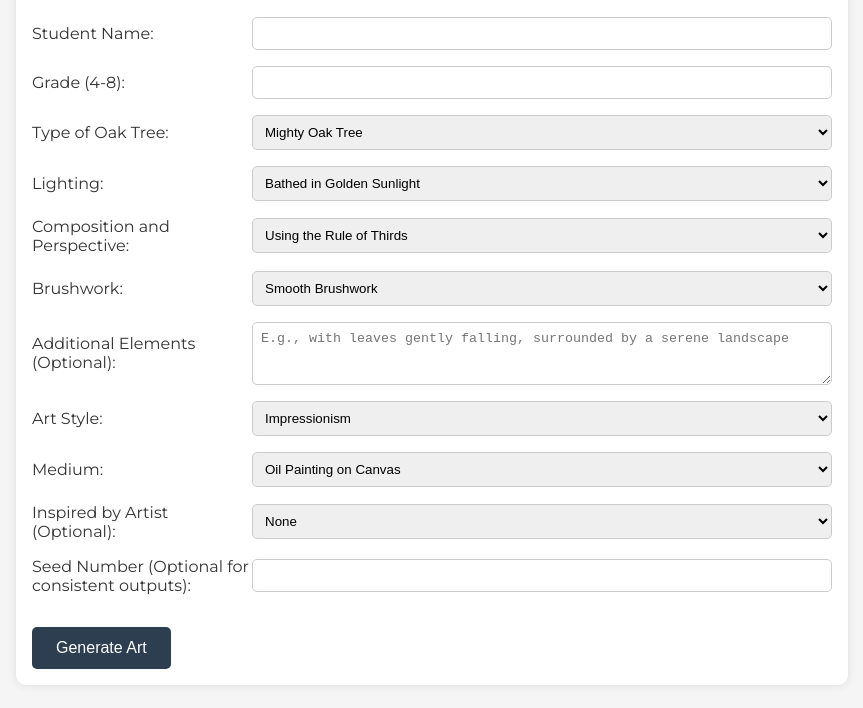
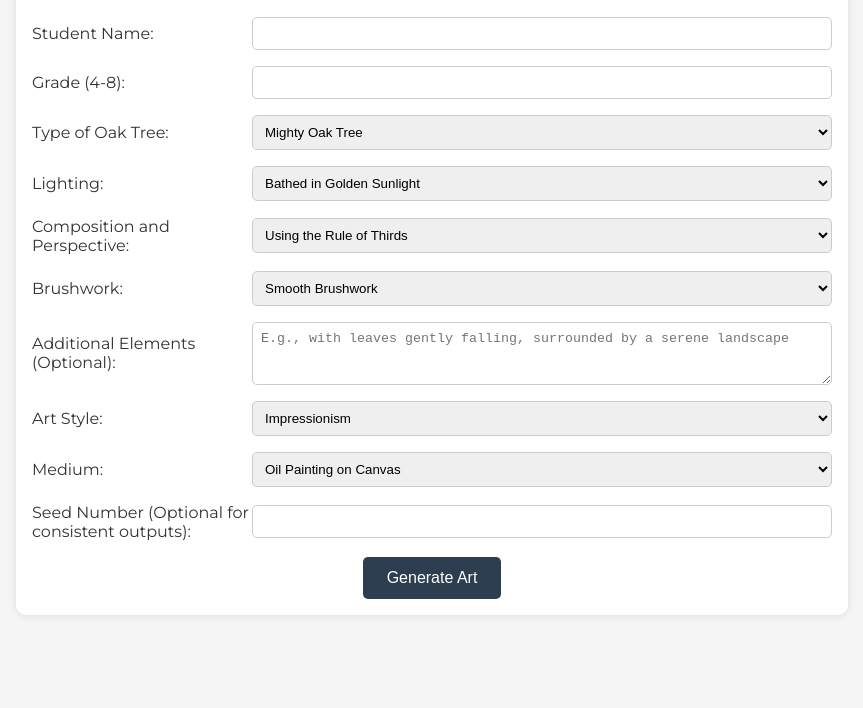
Before and after one commit to TimmyOfCode/oakartai, a plain HTML site: page index.html in a window 1280 px wide. Shown: the part 162-870 px from the top of the page, without its empty margins (208-1071 px from the left). After the commit the page ends 809 px from the top, so only its background shows below. Drawn offline with nearby package versions, Linux system fonts and the light colour scheme.

Commit message:
Refactor button layout and remove artist inspiration selection from form

```diff
--- a/index.html
+++ b/index.html
@@ -59,6 +59,12 @@
             resize: vertical;
         }
 
+        /* Centered Button */
+        .button-container {
+            text-align: center;
+            margin-top: 1rem;
+        }
+
         button {
             background-color: #2c3e50;
             color: #ffffff;
@@ -67,7 +73,6 @@
             border-radius: 5px;
             cursor: pointer;
             font-size: 1rem;
-            margin-top: 1rem;
         }
 
         button:hover {
@@ -278,34 +283,6 @@
             </select>
         </div>
 
-        <!-- Artist Inspiration -->
-        <div class="form-group">
-            <label for="artist">Inspired by Artist (Optional):</label>
-            <select id="artist">
-                <option value="">None</option>
-                <option value="Leonardo da Vinci">Leonardo da Vinci</option>
-                <option value="Michelangelo">Michelangelo</option>
-                <option value="Vincent van Gogh">Vincent van Gogh</option>
-                <option value="Pablo Picasso">Pablo Picasso</option>
-                <option value="Rembrandt">Rembrandt</option>
-                <option value="Claude Monet">Claude Monet</option>
-                <option value="Salvador Dalí">Salvador Dalí</option>
-                <option value="Frida Kahlo">Frida Kahlo</option>
-                <option value="Georgia O'Keeffe">Georgia O'Keeffe</option>
-                <option value="Edgar Degas">Edgar Degas</option>
-                <option value="Paul Cézanne">Paul Cézanne</option>
-                <option value="Andy Warhol">Andy Warhol</option>
-                <option value="Henri Matisse">Henri Matisse</option>
-                <option value="Jackson Pollock">Jackson Pollock</option>
-                <option value="Edvard Munch">Edvard Munch</option>
-                <option value="Johannes Vermeer">Johannes Vermeer</option>
-                <option value="Caravaggio">Caravaggio</option>
-                <option value="Gustav Klimt">Gustav Klimt</option>
-                <option value="Pierre-Auguste Renoir">Pierre-Auguste Renoir</option>
-                <option value="Jan van Eyck">Jan van Eyck</option>
-            </select>
-        </div>
-
         <!-- Seed Number -->
         <div class="form-group">
             <label for="seed">Seed Number (Optional for consistent outputs):</label>
@@ -313,7 +290,9 @@
         </div>
 
         <!-- Generate Button -->
-        <button type="submit">Generate Art</button>
+        <div class="button-container">
+            <button type="submit">Generate Art</button>
+        </div>
     </form>
 
     <!-- Output Section -->
@@ -373,7 +352,6 @@
         const additionalElements = document.getElementById('additional-elements').value;
         const artStyle = document.getElementById('art-style').value;
         const medium = document.getElementById('medium').value;
-        const artist = document.getElementById('artist').value;
         const seedInput = document.getElementById('seed').value;
         const seed = seedInput ? seedInput : Math.floor(Math.random() * 1e9);
 
@@ -383,10 +361,7 @@
             prompt += `, ${additionalElements}`;
         }
         prompt += `, in the style of ${artStyle}, ${medium}`;
-        if (artist) {
-            prompt += `, inspired by ${artist}`;
-        }
-        prompt += `, a highly detailed and professional painting that will hang on the wall`;
+        prompt += `, a highly detailed and professional painting`;
         const encodedPrompt = encodeURIComponent(prompt);
 
         // Display the full prompt with seed number
@@ -423,11 +398,7 @@
                 if (additionalElements.trim() !== '') {
                     caption += `, ${additionalElements}`;
                 }
-                caption += `, in ${artStyle} style`;
-                if (artist) {
-                    caption += ` inspired by ${artist}`;
-                }
-                caption += `.`;
+                caption += `, in ${artStyle} style.`;
                 document.getElementById('art-caption').textContent = `${studentName}, Grade ${grade}: ${caption}`;
 
                 // Generate QR code linking to the image on Pollinations.ai
```
